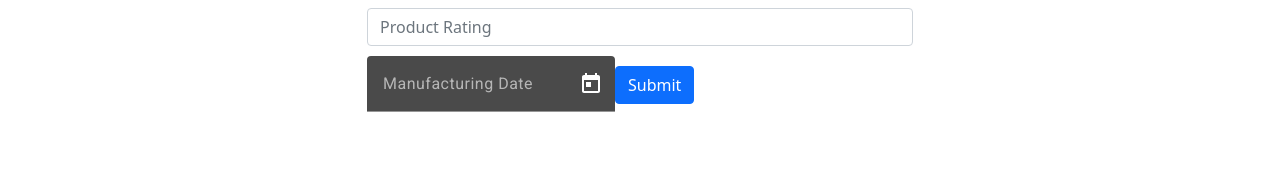
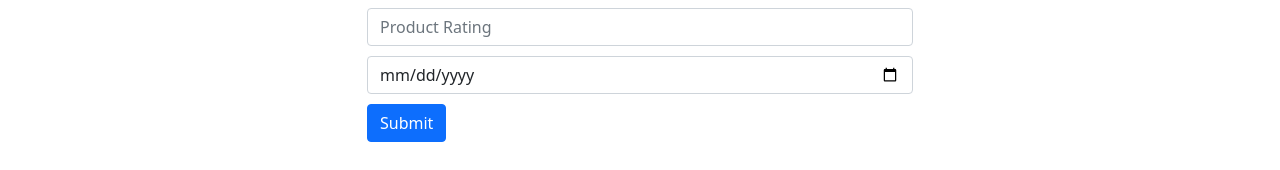
Before and after one commit to karimsmk/angular-app-with-azure-poc, an Angular app: page /advanced-search in a window 1280 px wide. Shown: the part 344-514 px from the top of the page. Built offline with nearby package versions, Linux system fonts and the light colour scheme; no server answers.

Commit message:
Version 1.0.4v commit

```diff
--- a/src/app/advanced-search/advanced-search.component.html
+++ b/src/app/advanced-search/advanced-search.component.html
@@ -22,11 +22,8 @@
                     <input [(ngModel)]="searchData.model" class="form-control" placeholder="Product Model" style="margin-bottom: 10px;">
                     <input [(ngModel)]="searchData.price" class="form-control" placeholder="Product Price" style="margin-bottom: 10px;">
                     <input [(ngModel)]="searchData.rating" class="form-control" placeholder="Product Rating" style="margin-bottom: 10px;">
-                    <mat-form-field>
-                        <input matInput [matDatepicker]="picker" placeholder="Manufacturing Date" [(ngModel)]="searchData.manufacturingDate">
-                        <mat-datepicker-toggle matSuffix [for]="picker"></mat-datepicker-toggle>
-                        <mat-datepicker #picker></mat-datepicker>
-                      </mat-form-field>
+                    <input type="date" [(ngModel)]="searchData.manufacturingDate" class="form-control" placeholder="Manufacturing Date" style="margin-bottom: 10px;">
+
                       <button class="btn btn-primary" (click)="onSubmit()">Submit</button>
 
 
```
